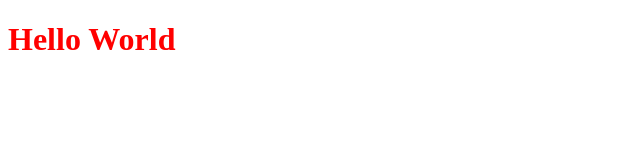
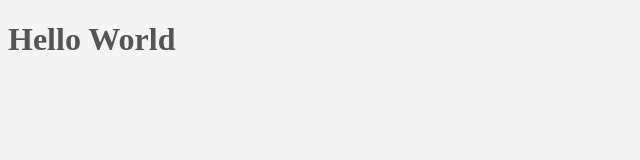
Before and after one commit to blqnkt/css-crash-cource, a plain HTML site: page css cheat sheet/index.html in a window 1280 px wide. Shown: the whole page, without its empty margins (0-640 px from the left). Drawn offline with Linux system fonts and the light colour scheme.

Commit message:
change color

```diff
--- a/css cheat sheet/css/styles.css
+++ b/css cheat sheet/css/styles.css
@@ -0,0 +1,4 @@
+body{
+    background-color: #f4f4f4;
+    color: #555;
+}
--- a/css cheat sheet/index.html
+++ b/css cheat sheet/index.html
@@ -5,9 +5,7 @@
     <meta http-equiv="X-UA-Compatible" content="IE=edge">
     <meta name="viewport" content="width=device-width, initial-scale=1.0">
     <title>CSS Cheat Sheet</title>
-    <style>
-        h1{color: red;}
-    </style>
+    <link rel="stylesheet" href="css/styles.css">
 </head>
 <body>
     <h1>Hello World</h1>
```
